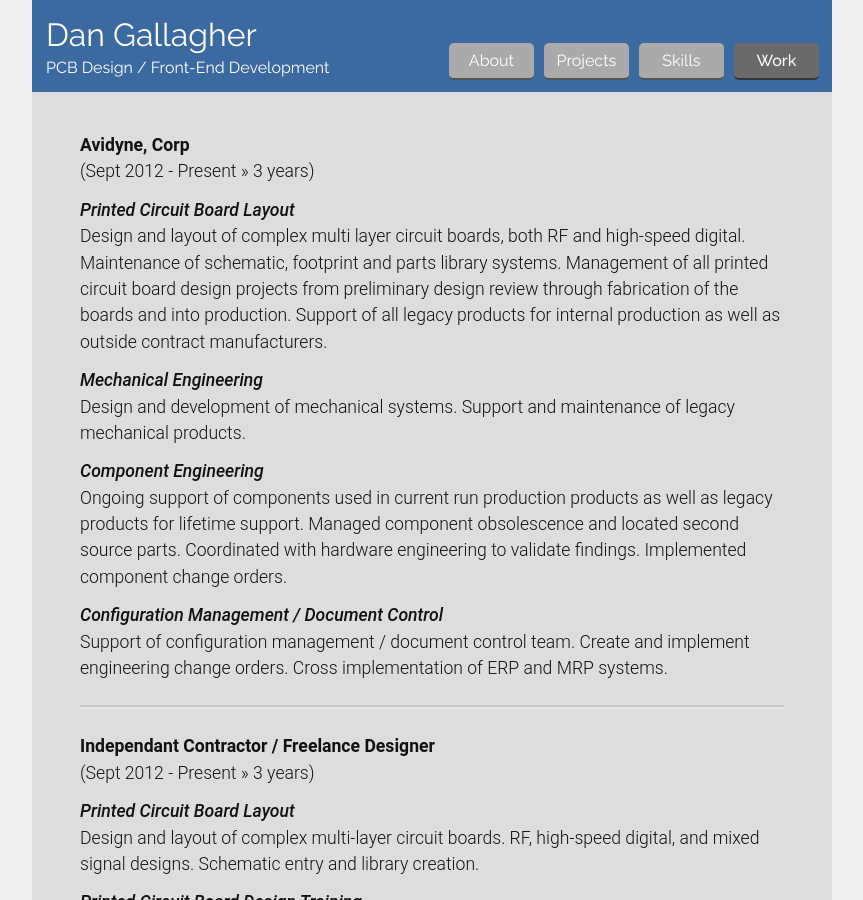
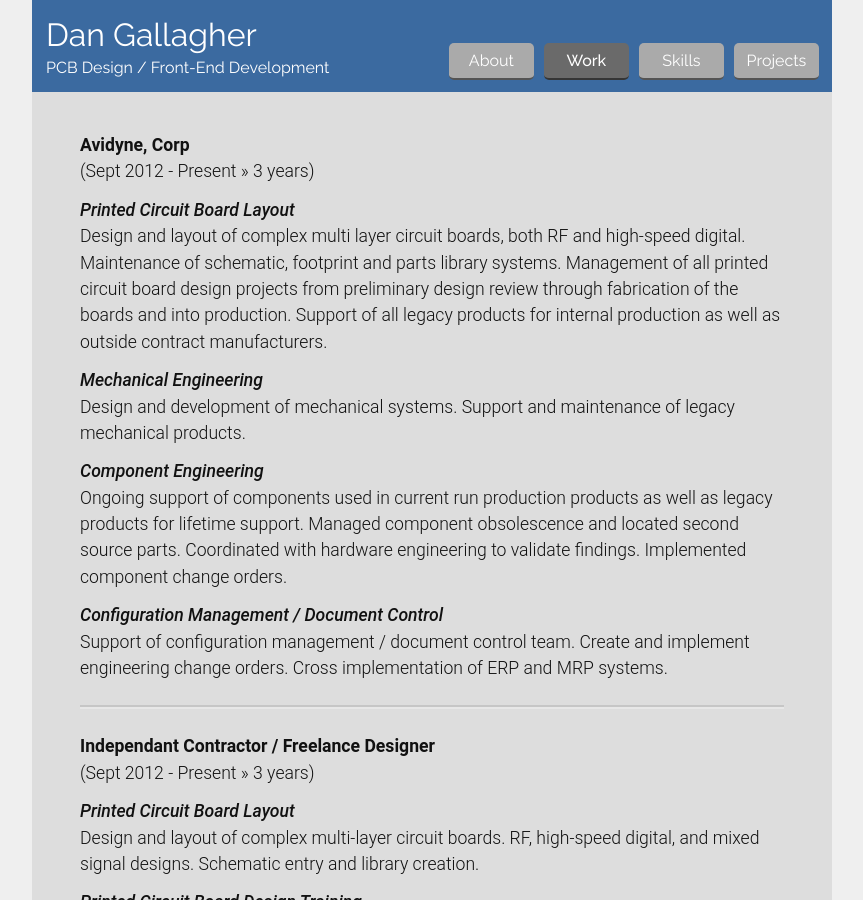
Before and after one commit to Skiitr/skiitr.github.io, a Jekyll site: the page built from work.md, in a window 1280 px wide and 900 px high. Shown: the whole window, without its empty margins (208-1071 px from the left). Built offline with Jekyll 4.4.1, drawn with Linux system fonts in a browser that asks for light colours.

Commit message:
Update to list navigation based on weight attribute

```diff
--- a/_includes/header.html
+++ b/_includes/header.html
@@ -11,7 +11,10 @@
 
     <!-- Navigation Buttons -->
   <nav class="site-menu">
-    {% for page in site.pages %}
+    <!-- Sort pages by weight -->
+    {% assign pages = site.pages | sort:"weight"  %}
+
+    {% for page in pages %}
     <!-- Compare the page title to the name of the page -->
       {% assign current = page.title | downcase %}
 
```
Also changed, not shown: about.md (+1 -0 lines), projects.md (+1 -0 lines), skills.md (+1 -0 lines), work.md (+1 -0 lines).
